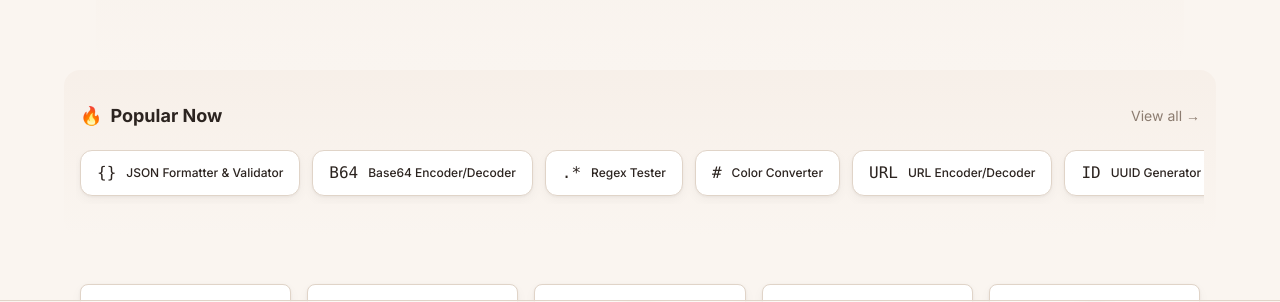
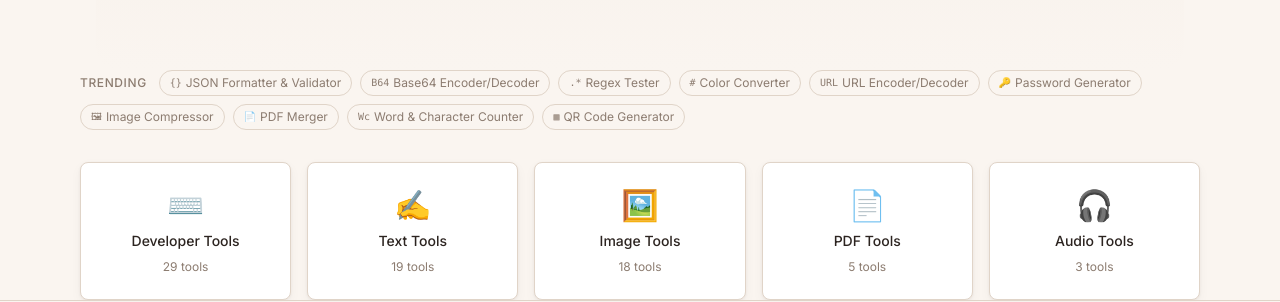
Before and after one commit to hyehugh/ToolBoxPro, a Next.js app: page / in a window 1280 px wide. Shown: the part 427-729 px from the top of the page. Built offline with nearby package versions, Linux system fonts and the light colour scheme; no server answers.

Commit message:
redesign popular tools as minimal trending pill row

```diff
--- a/app/popular-tools.tsx
+++ b/app/popular-tools.tsx
@@ -7,50 +7,31 @@ const popularSlugs = new Set([
   "regex-tester",
   "color-converter",
   "url-encoder-decoder",
-  "uuid-generator",
   "password-generator",
-  "hash-generator",
   "image-compressor",
-  "image-converter",
   "pdf-merger",
   "qr-code-generator",
   "word-counter",
-  "timestamp-converter",
-  "number-base-converter",
-  "temperature-converter",
-  "css-minifier",
-  "case-converter",
 ]);
 
 const popularTools = tools.filter((t) => popularSlugs.has(t.slug));
 
 export function PopularTools() {
   return (
-    <section className="relative mb-12 -mx-4 px-4 py-8 rounded-2xl bg-gradient-to-b from-[#f5ece4]/60 dark:from-[#2a2422]/40 to-transparent">
-      <div className="flex items-center justify-between mb-5">
-        <h2 className="text-lg font-bold flex items-center gap-2">
-          <span className="text-lg">🔥</span>
-          Popular Now
-        </h2>
+    <div className="flex flex-wrap items-center gap-2 mb-8">
+      <span className="text-xs text-muted-foreground font-medium uppercase tracking-wider mr-1">
+        Trending
+      </span>
+      {popularTools.map((tool) => (
         <Link
-          href="/tools"
-          className="text-sm text-muted-foreground hover:text-foreground transition-colors"
+          key={tool.slug}
+          href={`/tools/${tool.slug}`}
+          className="inline-flex items-center gap-1 px-2.5 py-1 rounded-full border text-xs text-muted-foreground hover:text-foreground hover:bg-accent transition-colors"
         >
-          View all &rarr;
+          <span className="font-mono text-[10px]">{tool.icon}</span>
+          {tool.name}
         </Link>
-      </div>
-      <div className="flex gap-3 overflow-x-auto pb-2 scrollbar-thin -mx-1 px-1">
-        {popularTools.map((tool) => (
-          <Link
-            key={tool.slug}
-            href={`/tools/${tool.slug}`}
-            className="flex items-center gap-2.5 shrink-0 px-4 py-2.5 rounded-xl border bg-card card-shadow card-shadow-hover hover:bg-accent transition-all duration-200"
-          >
-            <span className="text-base font-mono">{tool.icon}</span>
-            <span className="text-xs font-medium whitespace-nowrap">{tool.name}</span>
-          </Link>
-        ))}
-      </div>
-    </section>
+      ))}
+    </div>
   );
 }
```
